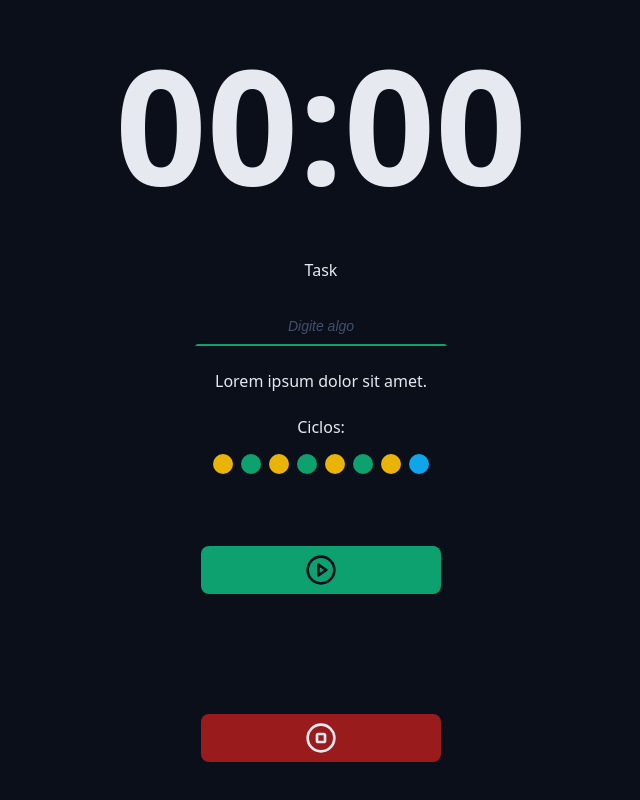
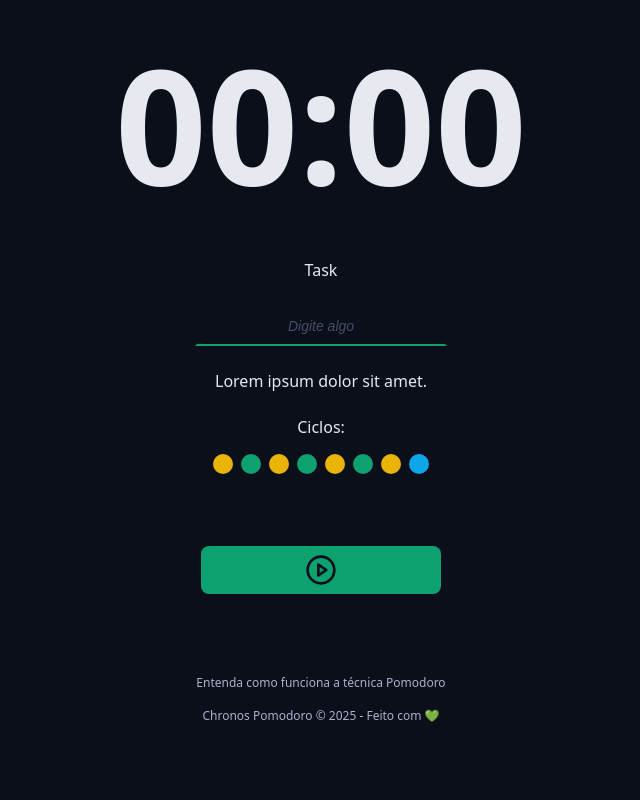
Before and after one commit to jordanogiacomet/chronos-pomodoro, a React (Vite) app: page / in a window 1280 px wide. Shown: the part 282-1082 px from the top of the page, without its empty margins (319-959 px from the left). After the commit the page ends 1038 px from the top, so only its background shows below. Built offline with nearby package versions, Linux system fonts and the light colour scheme.

Commit message:
WIP - Aula 31 completa;

```diff
--- a/src/App.tsx
+++ b/src/App.tsx
@@ -9,7 +9,8 @@
 import { DefaultInput } from './components/DefaultInput';
 import { Cycles } from './components/Cycles';
 import { DefaultButton } from './components/DefaultButton';
-import { PlayCircleIcon, StopCircleIcon } from 'lucide-react';
+import { PlayCircleIcon } from 'lucide-react';
+import { Footer } from './components/Footer';
 
 export function App() {
   return (
@@ -41,9 +42,11 @@
           </div>
           <div className='formRow'>
             <DefaultButton icon={<PlayCircleIcon />} />
-            <DefaultButton icon={<StopCircleIcon />} color='red' />
           </div>
         </form>
+      </Container>
+      <Container>
+        <Footer />
       </Container>
     </Fragment>
   );
--- /dev/null
+++ b/src/components/Footer/index.tsx
@@ -0,0 +1,12 @@
+import styles from './styles.module.css';
+
+export function Footer() {
+  return (
+    <footer className={styles.footer}>
+      <a href=''>Entenda como funciona a técnica Pomodoro</a>
+      <a href=''>
+        Chronos Pomodoro &copy; {new Date().getFullYear()} - Feito com 💚
+      </a>
+    </footer>
+  );
+}
--- /dev/null
+++ b/src/components/Footer/styles.module.css
@@ -0,0 +1,18 @@
+.footer {
+  display: flex;
+  flex-direction: column;
+  align-items: center;
+  justify-content: center;
+  font-size: 1.2rem;
+  gap: 1.6rem;
+}
+
+.footer a {
+  color: var(--text-muted);
+  text-decoration: none;
+}
+
+.footer a:hover {
+  color: var(--text-muted);
+  text-decoration: underline;
+}
```
